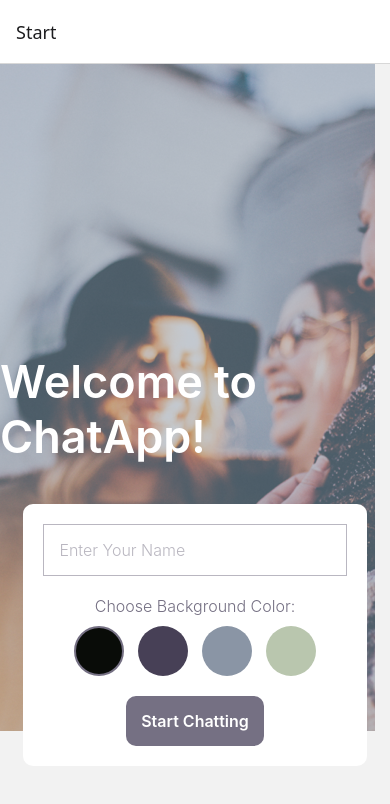
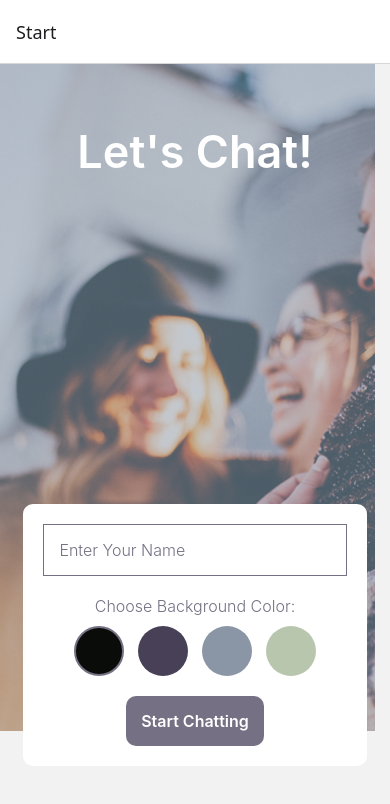
Before and after one commit to Nandy1329/lets-chat, a React Native app: screen /Start in a window 390 px wide. Shown: the top 804 px of the page. Built offline with nearby package versions, Linux system fonts and the light colour scheme.

Commit message:
5.2 complete

```diff
--- a/components/Chat.js
+++ b/components/Chat.js
@@ -1,7 +1,7 @@
 
 import { useState, useEffect, useCallback } from 'react';
 import { StyleSheet, KeyboardAvoidingView, Platform } from 'react-native';
-import { Bubble, GiftedChat } from 'react-native-gifted-chat';
+import { Bubble, GiftedChat, SystemMessage } from 'react-native-gifted-chat';
 
 const Chat = ({ route, navigation }) => {
   const { name, backgroundColor } = route.params;
@@ -34,20 +34,38 @@ const Chat = ({ route, navigation }) => {
     setMessages(prev => GiftedChat.append(prev, newMessages));
   }, []);
 
-  // Bubble styling
+  // Bubble styling: user's bubble black with white text
   const renderBubble = useCallback((props) => (
     <Bubble
       {...props}
       wrapperStyle={{
-        right: { backgroundColor: backgroundColor || '#000' },
+        right: { backgroundColor: '#000' },
         left: { backgroundColor: '#FFF' },
       }}
+      textStyle={{
+        right: { color: '#fff' },
+        left: { color: '#222' },
+      }}
     />
-  ), [backgroundColor]);
+  ), []);
+
+  // Dynamically set container background color
+  const containerStyle = [
+    styles.container,
+    { backgroundColor: backgroundColor || '#fff' }
+  ];
+
+  // Custom system message style
+  const renderSystemMessage = (props) => (
+    <SystemMessage
+      {...props}
+      textStyle={{ color: '#222', fontWeight: 'bold' }}
+    />
+  );
 
   return (
     <KeyboardAvoidingView
-      style={styles.container}
+      style={containerStyle}
       behavior={Platform.OS === 'ios' ? 'padding' : 'height'}
       keyboardVerticalOffset={Platform.OS === 'ios' ? 90 : 0}
     >
@@ -56,6 +74,7 @@ const Chat = ({ route, navigation }) => {
         onSend={onSend}
         user={{ _id: 1 }}
         renderBubble={renderBubble}
+        renderSystemMessage={renderSystemMessage}
       />
     </KeyboardAvoidingView>
   );
--- a/components/Start.js
+++ b/components/Start.js
@@ -25,13 +25,14 @@ const Start = ({ navigation }) => {
       <View style={styles.container}>
         {/* Background Image */}
         <ImageBackground
-          source={require("../assets/background-image.png")} // Direct require method
+          source={require("../assets/background-image.png")}
           style={styles.background}
         >
+          {/* App Title at the top */}
+          <View style={styles.titleContainer}>
+            <Text style={styles.title}>Let's Chat!</Text>
+          </View>
           <View style={styles.contentContainer}>
-            {/* App Title */}
-            <Text style={styles.title}>Welcome to ChatApp!</Text>
-
             {/* Input and Options Container */}
             <View style={styles.inputContainer}>
               {/* TextInput for entering the user's name */}
@@ -52,9 +53,9 @@ const Start = ({ navigation }) => {
                     style={[
                       styles.colorOption,
                       { backgroundColor: color },
-                      backgroundColor === color && styles.selectedColor, // Highlight selected color
+                      backgroundColor === color && styles.selectedColor,
                     ]}
-                    onPress={() => setBackgroundColor(color)} // Update selected color
+                    onPress={() => setBackgroundColor(color)}
                   />
                 ))}
               </View>
@@ -64,8 +65,8 @@ const Start = ({ navigation }) => {
                 style={styles.button}
                 onPress={() =>
                   navigation.navigate("Chat", {
-                    name: name || "User", // Default name if empty
-                    backgroundColor, // Pass selected color to Chat screen
+                    name: name || "User",
+                    backgroundColor,
                   })
                 }
               >
@@ -95,11 +96,15 @@ const styles = StyleSheet.create({
     alignItems: "center",
     paddingBottom: "20%",
   },
+  titleContainer: {
+    alignItems: "center",
+    marginTop: 60,
+    marginBottom: 20,
+  },
   title: {
     fontSize: 45,
     fontWeight: "600",
     color: "#FFFFFF",
-    marginBottom: 40,
   },
   inputContainer: {
     backgroundColor: "white",
@@ -116,8 +121,8 @@ const styles = StyleSheet.create({
     marginBottom: 20,
     fontSize: 16,
     fontWeight: "300",
-    color: "#757083",
-    opacity: 0.5,
+    color: "#222",
+    // opacity removed for darker text
   },
   colorText: {
     fontSize: 16,
```
